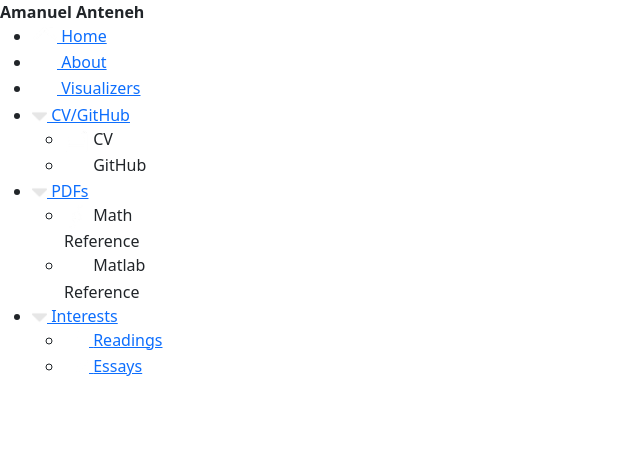
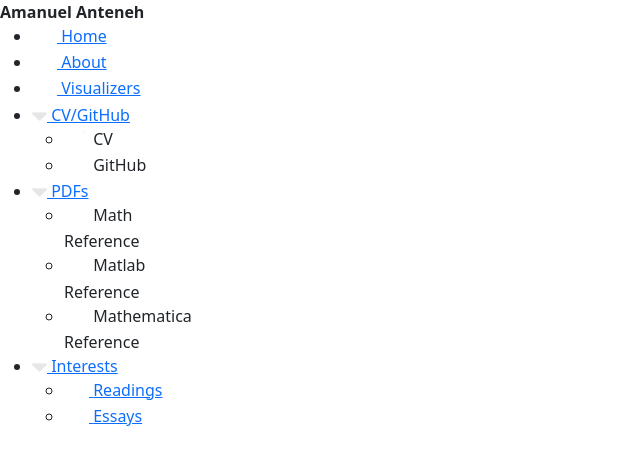
Before and after one commit to amanuelanteneh/website, a Python web app: template templates/base.html in a window 1280 px wide. Shown: the top 465 px of the page, without its empty margins (0-640 px from the left). Run offline with Jinja, Linux system fonts and the light colour scheme; the template is opened without the code that fills it, so the values that code supplies are empty.

Commit message:
mathmatica time

```diff
--- a/templates/base.html
+++ b/templates/base.html
@@ -58,12 +58,15 @@
                     <img src="{{url_for('static', filename='img/arrowDownIcon.png')}}" alt="other" width="15" height="15">
                     PDFs
                 </a>
-                     <ul id="pdfs menu" class="menu">
+                    <ul id="pdfs menu" class="menu">
                        <li onclick="window.open('{{url_for('static', filename='Math_Refrence_Sheet.pdf')}}')"><img src="{{url_for('static', filename='img/lineIntegralIcon.png')}}" alt="CV" width="25" height="25">
                           <span class="caption">Math<br>Reference</span>
                         </li>
                        <li onclick="window.open('{{url_for('static', filename='Matlab_Reference_Sheet.pdf')}}')"><img src="{{url_for('static', filename='img/matlabIcon.png')}}" alt="essays" width="25" height="25">
                             <span class="caption">Matlab<br>Reference</span>
+                        </li>
+                       <li onclick="window.open('{{url_for('static', filename='Matlab_Reference_Sheet.pdf')}}')"><img src="{{url_for('static', filename='img/mathematicaIcon.png')}}" alt="essays" width="25" height="25">
+                            <span class="caption">Mathematica<br>Reference</span>
                         </li>
                     </ul>
                 </li>
```
Also changed, not shown: static/img/mathematicaIcon.png (added).
